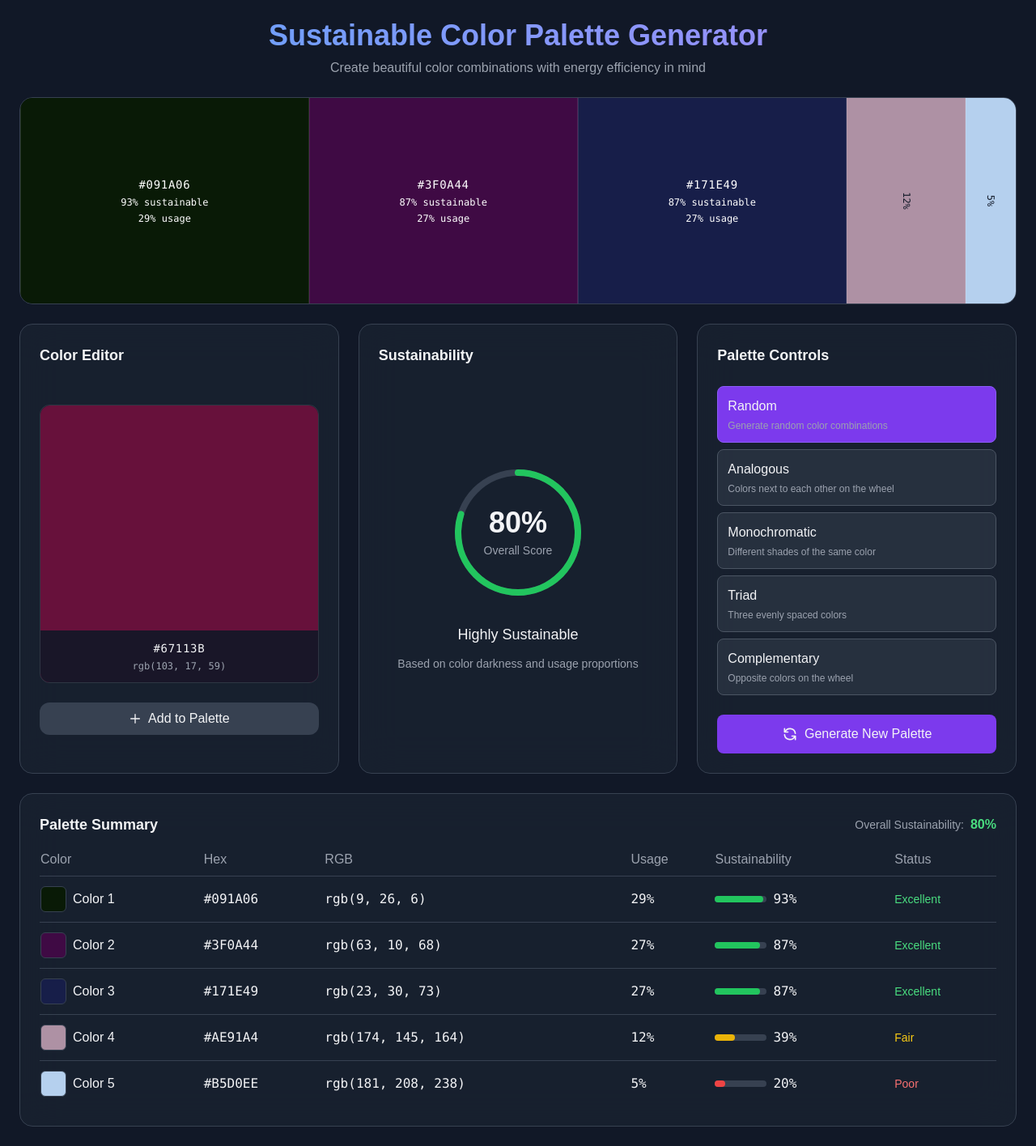
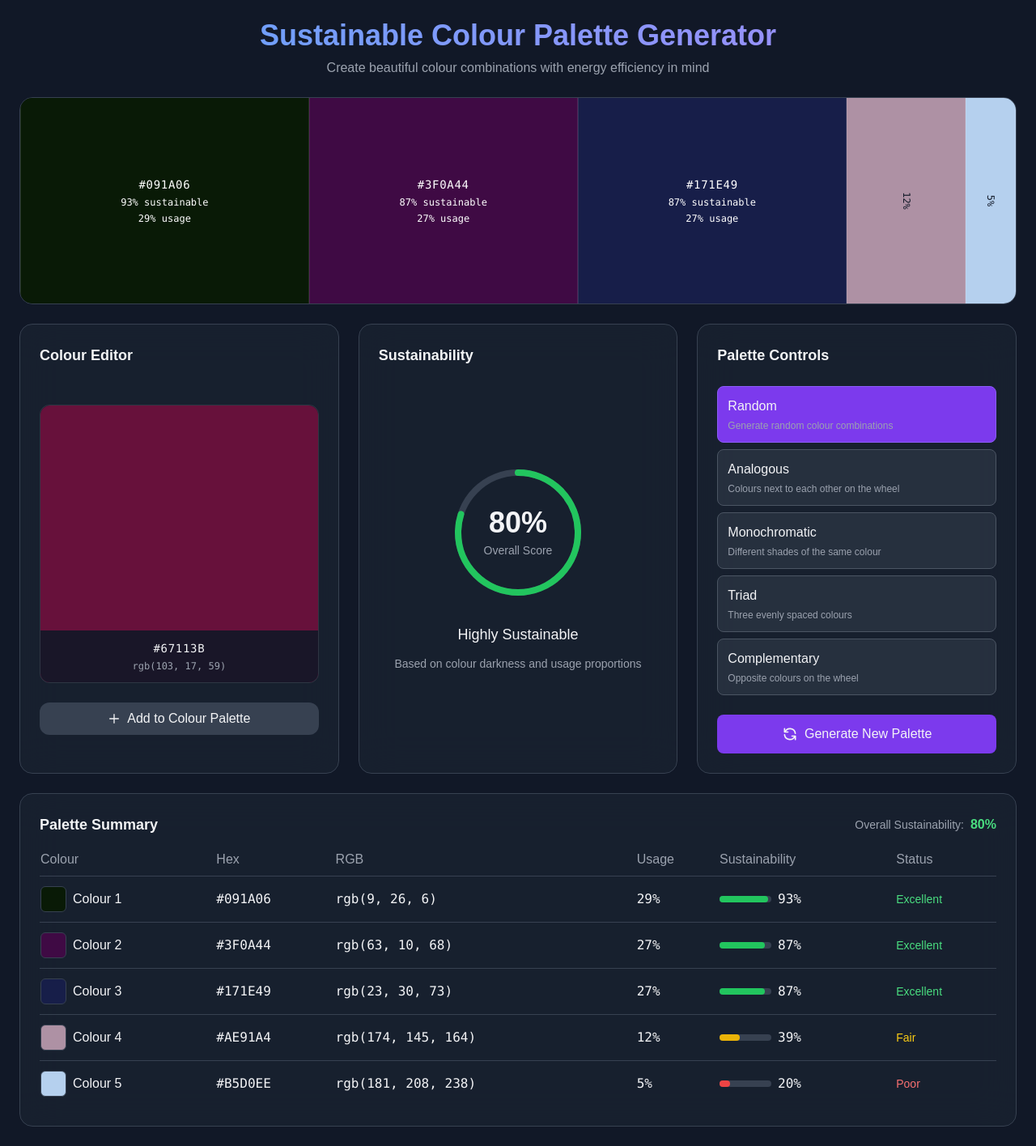
Before and after one commit to hashmil/colour-sustainability, a Next.js app: page / in a window 1280 px wide. Shown: the whole page at 81% size. Built offline with nearby package versions, Linux system fonts and the light colour scheme.

Commit message:
british spelling

```diff
--- a/app/components/ColorSustainabilityPicker.tsx
+++ b/app/components/ColorSustainabilityPicker.tsx
@@ -690,10 +690,10 @@ const ColorSustainabilityPicker = () => {
         {/* Header */}
         <div className="text-center">
           <h1 className="text-3xl sm:text-4xl font-bold bg-gradient-to-r from-blue-400 to-violet-400 bg-clip-text text-transparent">
-            Sustainable Color Palette Generator
+            Sustainable Colour Palette Generator
           </h1>
           <p className="mt-2 text-gray-400">
-            Create beautiful color combinations with energy efficiency in mind
+            Create beautiful colour combinations with energy efficiency in mind
           </p>
         </div>
 
@@ -896,7 +896,7 @@ const ColorSustainabilityPicker = () => {
             </div>
           ) : (
             <div className="h-full flex items-center justify-center text-gray-500">
-              Generate or add colors to create a palette
+              Generate or add colours to create a palette
             </div>
           )}
         </div>
@@ -907,8 +907,8 @@ const ColorSustainabilityPicker = () => {
           <div className="bg-gray-800/50 backdrop-blur-xl rounded-2xl p-6 border border-gray-700 flex flex-col">
             <div className="text-lg font-semibold mb-6">
               {selectedPaletteColor !== null
-                ? `Editing Color ${selectedPaletteColor + 1}`
-                : "Color Editor"}
+                ? `Editing Colour ${selectedPaletteColor + 1}`
+                : "Colour Editor"}
             </div>
 
             <div className="flex-1 flex flex-col justify-center space-y-6">
@@ -935,7 +935,7 @@ const ColorSustainabilityPicker = () => {
                 </div>
                 <div className="absolute inset-0 flex items-center justify-center opacity-0 group-hover:opacity-100 transition-opacity">
                   <span className="bg-gray-900/80 px-4 py-2 rounded-lg text-sm">
-                    Click to change color
+                    Click to change colour
                   </span>
                 </div>
                 <input
@@ -991,7 +991,7 @@ const ColorSustainabilityPicker = () => {
                         d="M12 4v16m8-8H4"
                       />
                     </svg>
-                    Add to Palette
+                    Add to Colour Palette
                   </button>
 
                   {/* Tooltip */}
@@ -1005,8 +1005,8 @@ const ColorSustainabilityPicker = () => {
                         className="bg-gray-900 rounded-lg shadow-lg p-2 text-sm whitespace-nowrap
                                     border border-gray-700">
                         {palette.length >= MAX_PALETTE_COLORS
-                          ? "Maximum number of colors reached (5)"
-                          : "This color is already in the palette"}
+                          ? "Maximum number of colours reached (5)"
+                          : "This colour is already in the palette"}
                         <div
                           className="absolute bottom-0 left-1/2 -translate-x-1/2 translate-y-1/2
                                       transform rotate-45 w-2 h-2 bg-gray-900 border-r border-b
@@ -1087,7 +1087,7 @@ const ColorSustainabilityPicker = () => {
                         : "Poor Sustainability"}
                     </div>
                     <div className="text-sm text-gray-400 text-center">
-                      Based on color darkness and usage proportions
+                      Based on colour darkness and usage proportions
                     </div>
                   </div>
                 </div>
@@ -1123,14 +1123,14 @@ const ColorSustainabilityPicker = () => {
                     <div className="font-medium capitalize">{harmony}</div>
                     <div className="text-xs text-gray-400 mt-1">
                       {harmony === "random" &&
-                        "Generate random color combinations"}
+                        "Generate random colour combinations"}
                       {harmony === "analogous" &&
-                        "Colors next to each other on the wheel"}
+                        "Colours next to each other on the wheel"}
                       {harmony === "monochromatic" &&
-                        "Different shades of the same color"}
-                      {harmony === "triad" && "Three evenly spaced colors"}
+                        "Different shades of the same colour"}
+                      {harmony === "triad" && "Three evenly spaced colours"}
                       {harmony === "complementary" &&
-                        "Opposite colors on the wheel"}
+                        "Opposite colours on the wheel"}
                     </div>
                   </button>
                 ))}
@@ -1189,7 +1189,7 @@ const ColorSustainabilityPicker = () => {
                 <table className="w-full">
                   <thead>
                     <tr className="text-left border-b border-gray-700">
-                      <th className="pb-2 font-medium text-gray-400">Color</th>
+                      <th className="pb-2 font-medium text-gray-400">Colour</th>
                       <th className="pb-2 font-medium text-gray-400">Hex</th>
                       <th className="pb-2 font-medium text-gray-400">RGB</th>
                       <th className="pb-2 font-medium text-gray-400">Usage</th>
@@ -1208,7 +1208,7 @@ const ColorSustainabilityPicker = () => {
                               className="w-8 h-8 rounded-md border border-gray-700"
                               style={{ backgroundColor: item.color }}
                             />
-                            <span>Color {index + 1}</span>
+                            <span>Colour {index + 1}</span>
                             {item.locked && (
                               <svg
                                 className="w-4 h-4 text-violet-400"
```
